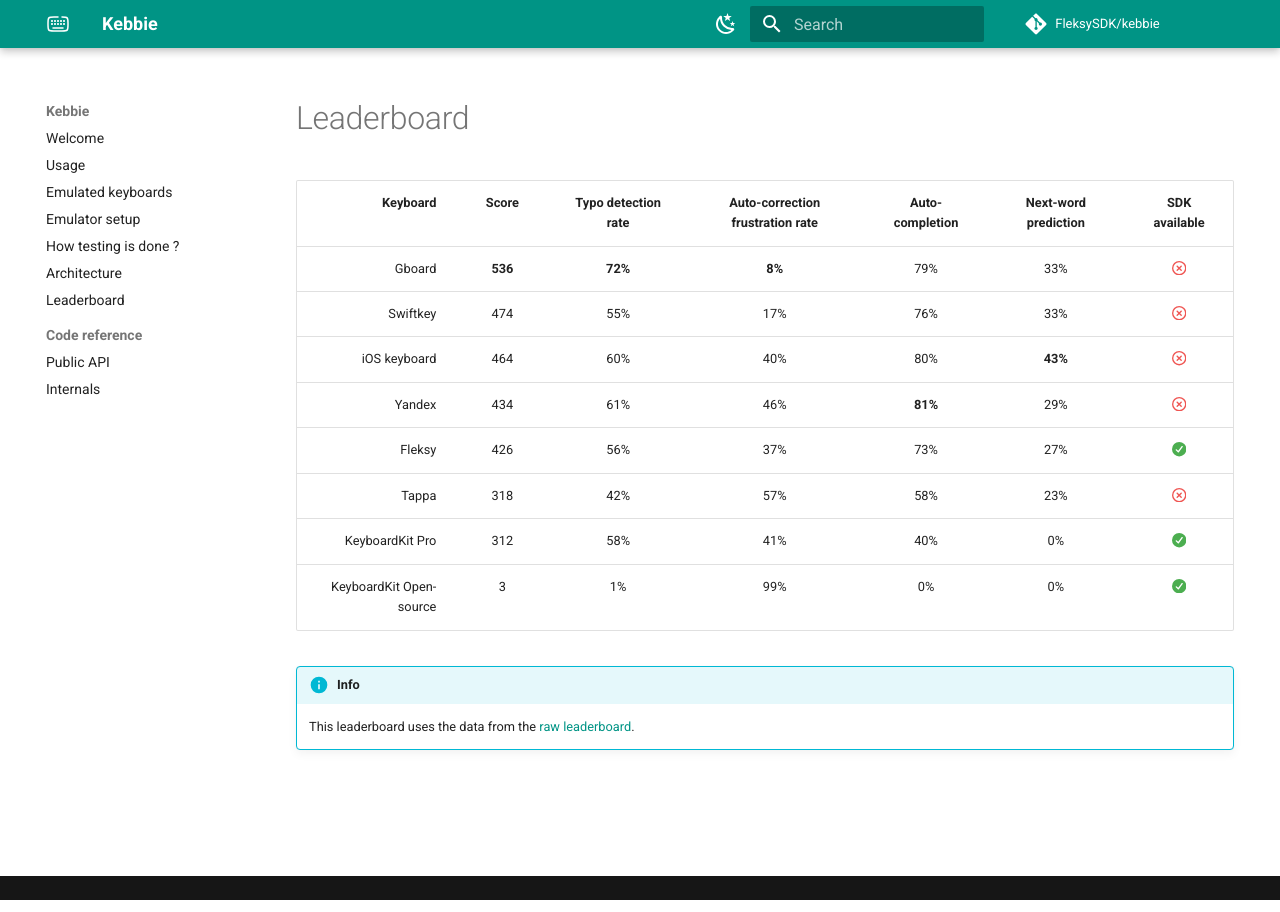
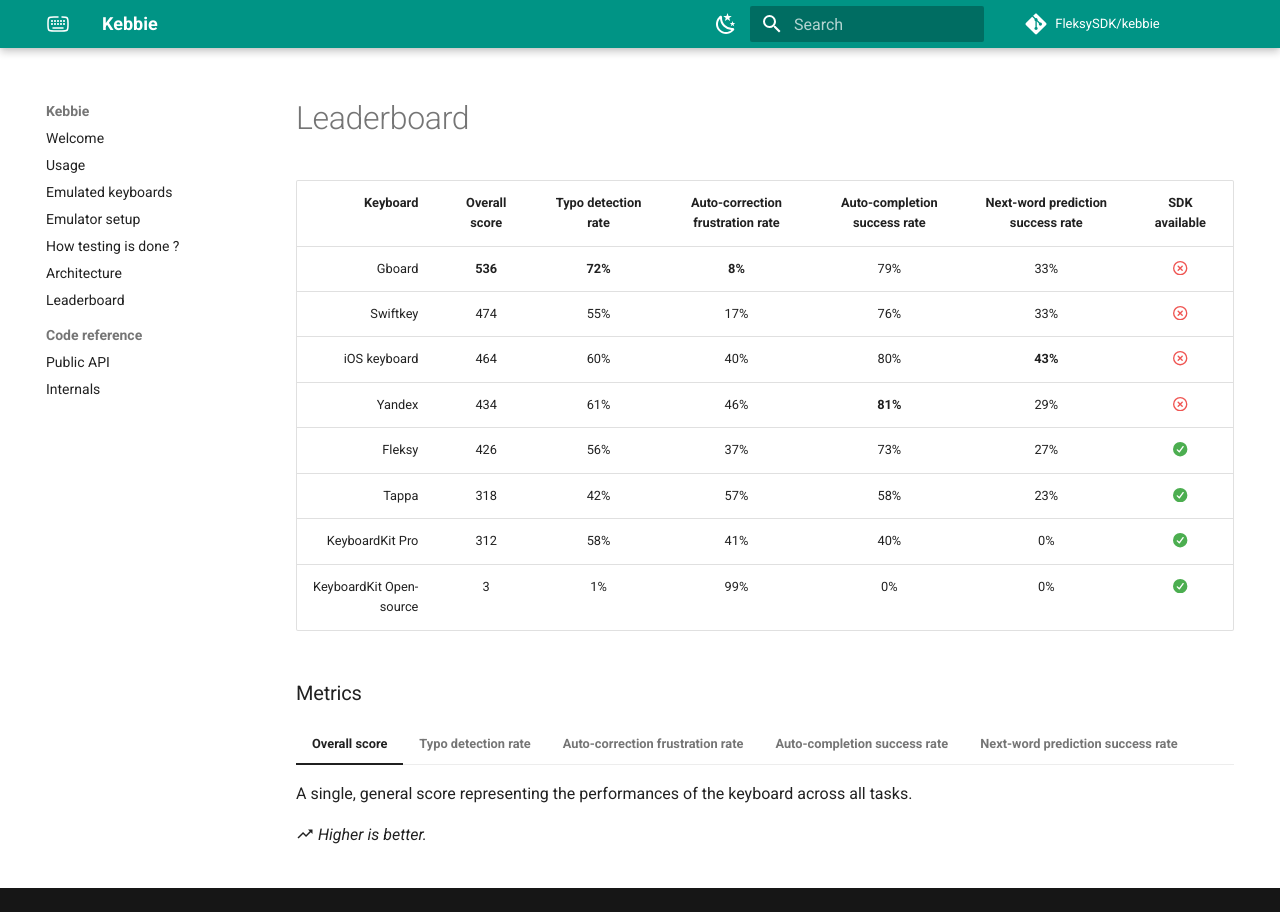
Before and after one commit to FleksySDK/kebbie, an MkDocs documentation site: the page built from docs/leaderboards/compare.md, in a window 1280 px wide. Built offline with MkDocs 1.6.1 and Material for MkDocs 9.7.7, drawn with Linux system fonts in a browser that asks for light colours; comment, search, counter and statistics services are not loaded; the version menu is left out.

Commit message:
📝 Better leaderboards

```diff
--- a/docs/leaderboards/compare.md
+++ b/docs/leaderboards/compare.md
@@ -9,16 +9,45 @@
 [//]: # (There is a Mkdocs hook (defined in `docs/hooks.py`) that will read the content of this page. Any line starting with `>>>` will be extracted and replaced with the scores found in the corresponding result file.)
 [//]: # (The format to follow is : `>>>{name}|{result_file_name}|{optional_additional_fields}`)
 
-| Keyboard | Score | Typo detection rate | Auto-correction frustration rate | Auto-completion | Next-word prediction | SDK available |
-|---------:|:-----:|:-------------------:|:--------------------------------:|:---------------:|:-------------------:|:-------------:|
+| Keyboard | Overall score | Typo detection rate | Auto-correction frustration rate | Auto-completion success rate | Next-word prediction success rate | SDK available |
+|---------:|:-------------:|:-------------------:|:--------------------------------:|:---------------:|:-------------------:|:-------------:|
 >>>Fleksy|results/fleksy.json|:fontawesome-solid-circle-check:{ .v_icon }
 >>>iOS keyboard|results/ios.json|:fontawesome-regular-circle-xmark:{ .x_icon }
 >>>KeyboardKit Open-source|results/keyboardkit_oss.json|:fontawesome-solid-circle-check:{ .v_icon }
 >>>KeyboardKit Pro|results/keyboardkit_pro.json|:fontawesome-solid-circle-check:{ .v_icon }
 >>>Gboard|results/gboard.json|:fontawesome-regular-circle-xmark:{ .x_icon }
 >>>Swiftkey|results/swiftkey.json|:fontawesome-regular-circle-xmark:{ .x_icon }
->>>Tappa|results/tappa.json|:fontawesome-regular-circle-xmark:{ .x_icon }
+>>>Tappa|results/tappa.json|:fontawesome-solid-circle-check:{ .v_icon }
 >>>Yandex|results/yandex.json|:fontawesome-regular-circle-xmark:{ .x_icon }
 
-!!! info
-    This leaderboard uses the data from the [raw leaderboard](main.md).
+### Metrics
+
+=== "Overall score"
+
+    A single, general score representing the performances of the keyboard across all tasks.
+
+    :material-trending-up: _Higher is better._
+
+=== "Typo detection rate"
+
+    Percentage of typos detected and corrected by the keyboard.
+
+    :material-trending-up: _Higher is better._
+
+=== "Auto-correction frustration rate"
+
+    Percentage of words correctly typed, but corrected to something else by the keyboard.
+
+    :material-trending-down: _Lower is better._
+
+=== "Auto-completion success rate"
+
+    Percentage of words correctly auto-completed.
+
+    :material-trending-up: _Higher is better._
+
+=== "Next-word prediction success rate"
+
+    Percentage of words correctly predicted from the context.
+
+    :material-trending-up: _Higher is better._
--- a/mkdocs.yml
+++ b/mkdocs.yml
@@ -37,6 +37,9 @@
   - pymdownx.emoji:
       emoji_index: !!python/name:material.extensions.emoji.twemoji
       emoji_generator: !!python/name:material.extensions.emoji.to_svg
+  - pymdownx.superfences
+  - pymdownx.tabbed:
+      alternate_style: true
 
 nav:
   - Welcome: "index.md"
```
Also changed, not shown: docs/leaderboards/main.md (+10 -8 lines).
